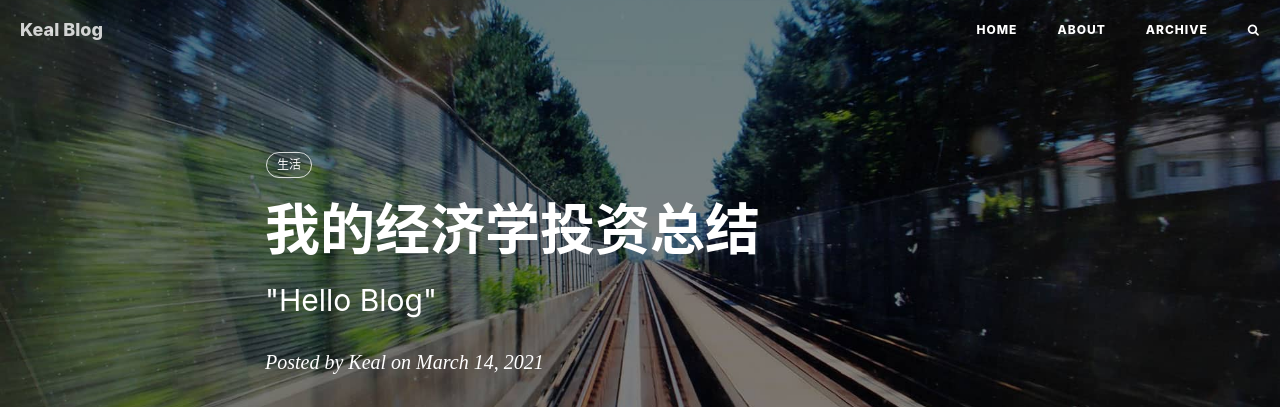
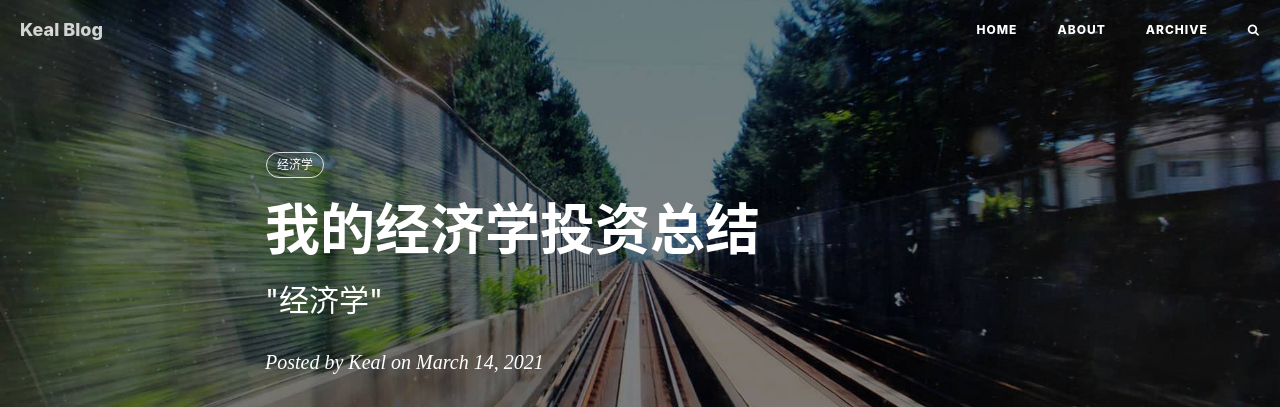
Before and after one commit to kneed/kneed.github.io, a Jekyll site: the page built from _posts/2021-03-14-我的经济学知识收藏.md, in a window 1280 px wide. Shown: the top 407 px of the page. Built offline with Jekyll 4.4.1, drawn with Linux system fonts in a browser that asks for light colours; nearby versions of some CDN libraries; comment, search, counter and statistics services are not loaded.

```diff
--- a/_posts/2021-03-14-我的经济学知识收藏.md
+++ b/_posts/2021-03-14-我的经济学知识收藏.md
@@ -1,13 +1,13 @@
 ---
 layout:     post
 title:      "我的经济学投资总结"
-subtitle:   " \"Hello Blog\""
+subtitle:   " \"经济学\""
 date:       2021-03-14 20:01:20
 author:     "Keal"
 header-img: "img/post-bg-2015.jpg"
 catalog: true
 tags:
-    - 生活
+    - 经济学
 ---
 
 
```
